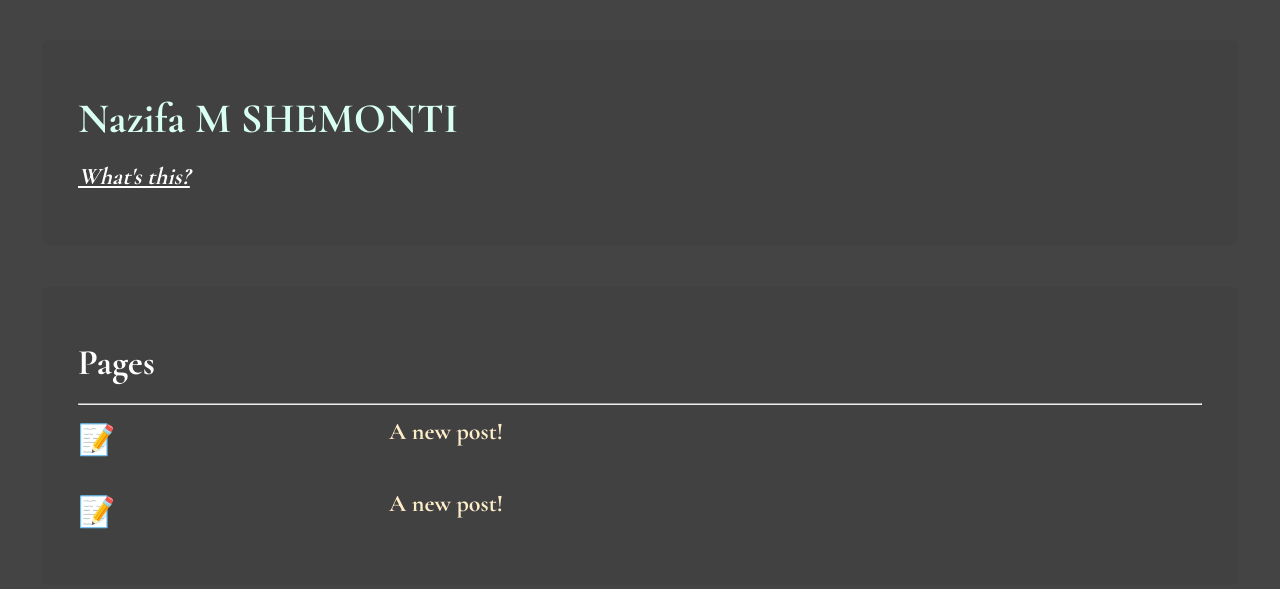
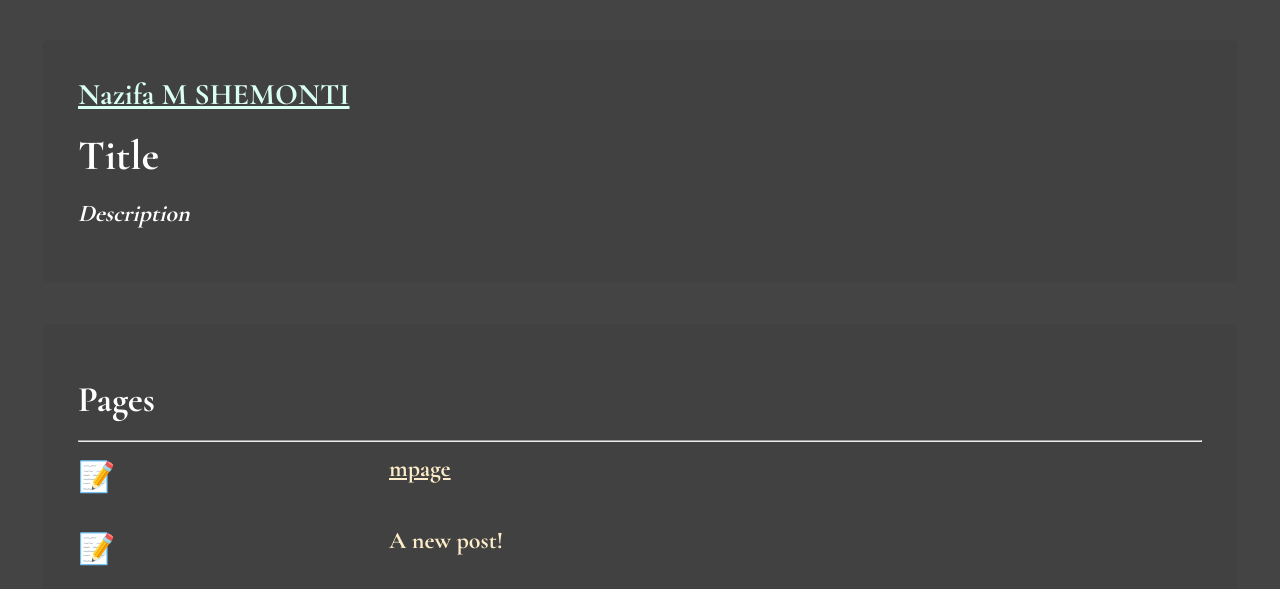
Before and after one commit to MforMubashshera/mformubashshera.github.io, a plain HTML site: page index.html in a window 1280 px wide. Shown: the part 242-831 px from the top of the page. Drawn offline with nearby package versions, Linux system fonts and the light colour scheme.

Commit message:
Added LI badge

```diff
--- a/index.html
+++ b/index.html
@@ -8,46 +8,78 @@
     <title> Home | [mu-sh]rooms </title>
     <link href="m_icon.png" rel="shortcut icon" type="image/png" />
     <meta name="viewport" content="width=device-width, initial-scale=1" />
-    <link href="https://fonts.googleapis.com/css2?family=Cormorant+Garamond:wght@400;700&display=swap"
-        rel="stylesheet" />
+    <link href="https://fonts.googleapis.com/css2?family=Cormorant+Garamond:wght@400;700&display=swap" rel="stylesheet" />
     <link href="style.css" rel="stylesheet" type="text/css" />
 </head>
 
 <body>
     <header>
-        <img class="page-cover-image" src="esa-hubble_cats-paw-nebula.webp" style="object-position:center 50%" />
+        <img class="page-cover-image" style="object-position:center 50%"
+            src="esa-hubble_cats-paw-nebula.webp" />
     </header>
     <div class="container">
         <div class="card card-text">
-            <h1 class="page-title block-color-aquamarine"> Nazifa M SHEMONTI </h1>
-            <p class="page-description block-color-white"><a href="https://www.linkedin.com/in/nazifa-m-shemonti"><em> What's this? </em></a></p>
+            <script type="text/javascript"
+                src="https://platform.linkedin.com/badges/js/profile.js" async defer>
+            </script>
+            <div class="badge-base LI-profile-badge block-color-aquamarine"
+                data-locale="en_US" data-size="large" data-theme="dark" data-type="VERTICAL" data-vanity="nazifa-m-shemonti" data-version="v1">
+                <a class="badge-base__link LI-simple-link"
+                    href="https://www.linkedin.com/in/nazifa-m-shemonti?trk=profile-badge">
+                Nazifa M SHEMONTI
+                </a>
+            </div>
+            <h1 class="page-title block-color-white">
+                Title
+            </h1>
+            <p class="page-description block-color-white">
+                <em> Description </em>
+            </p>
         </div>
     </div>
     <div class="container">
         <div class="card card-text">
-            <h2 class="block-color-white"> Pages </h2>
+            <h2 class="block-color-white">
+                Pages
+            </h2>
             <hr>
             <div class="column-list">
                 <div style="width:25%" class="column">
-                    <h3 class=""> &#128221; </h3>
+                    <h3 class="">
+                        &#128221;
+                    </h3>
                 </div>
                 <div style="width:75%" class="column">
-                    <p class="block-color-yellow"> A new post! </p>
+                    <p class="block-color-yellow">
+                        <a href="https://mu-sh.notion.site/mpage-mu-sh-rooms-596dc0b18c67431aa6027a988b276a5c?pvs=4">
+                        mpage
+                        </a>
+                    </p>
                 </div>
             </div>
             <div class="column-list">
                 <div style="width:25%" class="column">
-                    <h3 class=""> &#128221; </h3>
+                    <h3 class="">
+                        &#128221;
+                    </h3>
                 </div>
                 <div style="width:75%" class="column">
-                    <p class="block-color-yellow"> A new post! </p>
+                    <p class="block-color-yellow">
+                        A new post!
+                    </p>
                 </div>
             </div>
         </div>
     </div>
     <div class="container">
         <div class="card card-text">
-            <p class="block-color-yellow"> &#128006; <a href="https://esahubble.org/media/archives/fitsimages/original/slawomir_lipinski_05.jpg"> Page cover image by ESA/Hubble | NGC 6334 - The Cat's Paw Nebula </a> &#128062; </p>
+            <p class="block-color-yellow">
+                &#128006;
+                <a href="https://esahubble.org/media/archives/fitsimages/original/slawomir_lipinski_05.jpg">
+                Page cover image by ESA/Hubble | NGC 6334 - The Cat's Paw Nebula
+                </a>
+                &#128062;
+            </p>
         </div>
     </div>
 </body>
--- a/sitemap.xml
+++ b/sitemap.xml
@@ -2,6 +2,6 @@
 <urlset
       xmlns="http://www.sitemaps.org/schemas/sitemap/0.9">
 <url>
-<loc>https://www.mu-sh.studio/index.html</loc>
+<loc>https://mu-sh.studio/index.html</loc>
 </url>
 </urlset>
```
Also changed, not shown: robots.txt.
